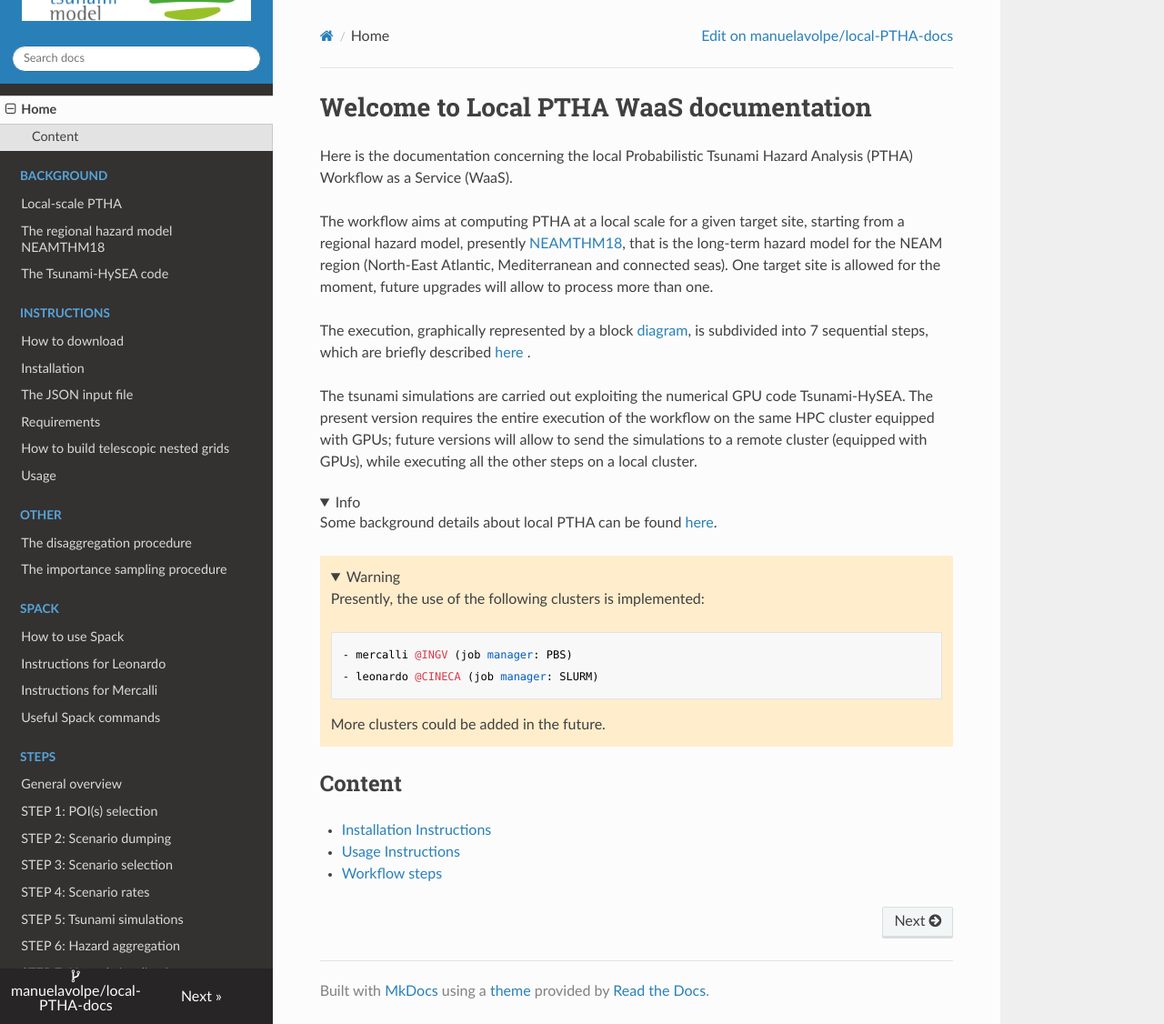
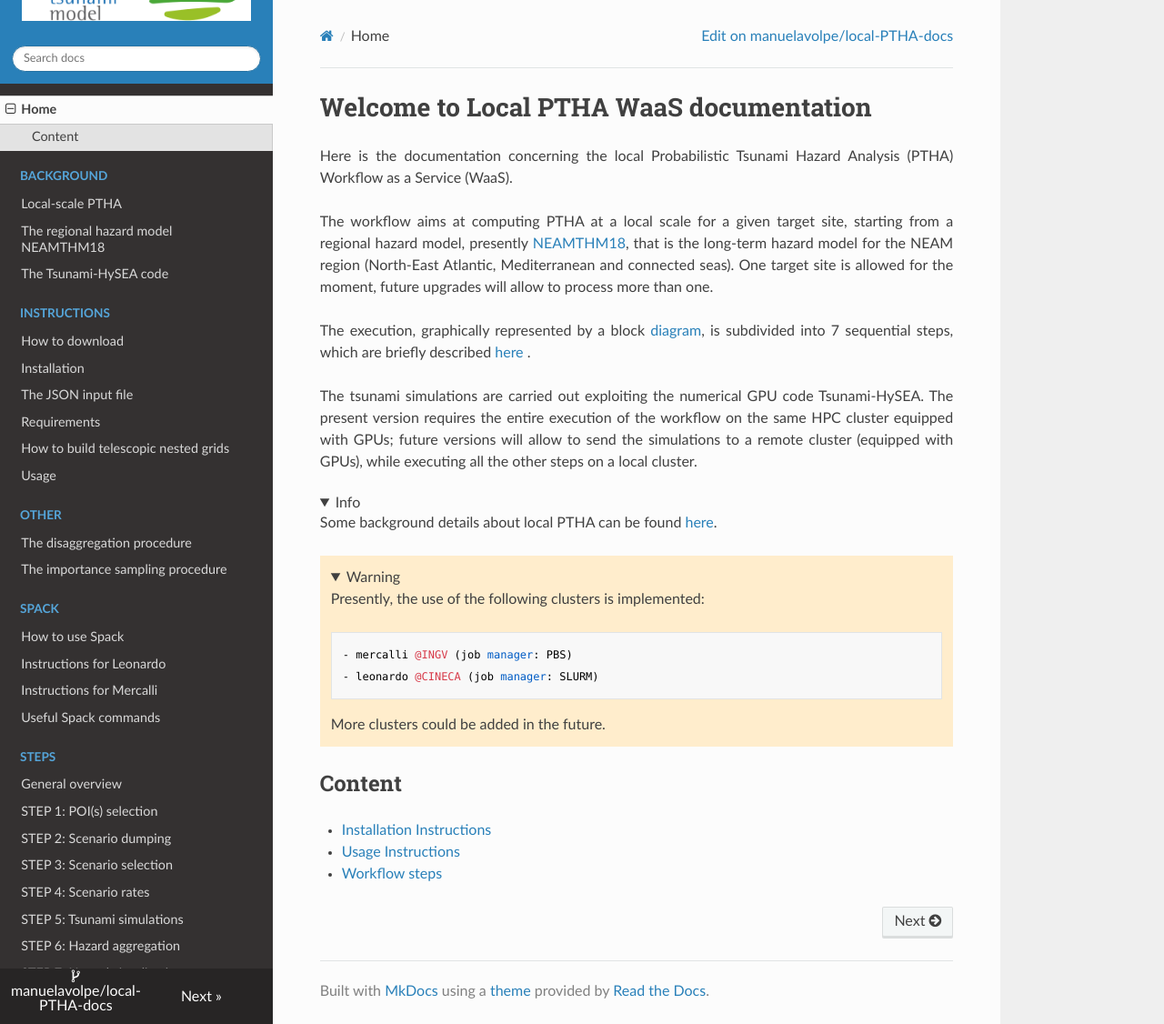
Before and after one commit to sunnivin/test-ptha-docs, an MkDocs documentation site: the page built from docs/index.md, in a window 1280 px wide and 1126 px high. Shown: the whole window at 91% size. Built offline with MkDocs 1.6.1, drawn with Linux system fonts in a browser that asks for light colours; nearby versions of some CDN libraries.

Commit message:
changed file .github/workflows/docs.yml

```diff
--- a/mkdocs.yml
+++ b/mkdocs.yml
@@ -28,8 +28,6 @@
     - content.code.annotate
     - announce.dismiss
     - header.autohide
-extra_css:
-  - stylesheets/extra.css
 plugins:
     - search
     #- awesome-pages
@@ -67,4 +65,5 @@
   - https://unpkg.com/katex@0/dist/katex.min.js
   - https://unpkg.com/katex@0/dist/contrib/auto-render.min.js
 extra_css:
+  - stylesheets/extra.css
   - https://unpkg.com/katex@0/dist/katex.min.css
```
Also changed, not shown: 1 other file.
